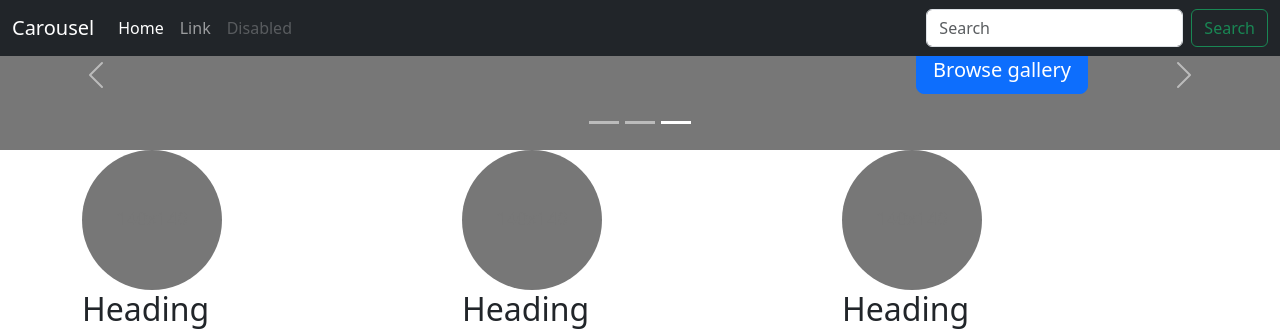
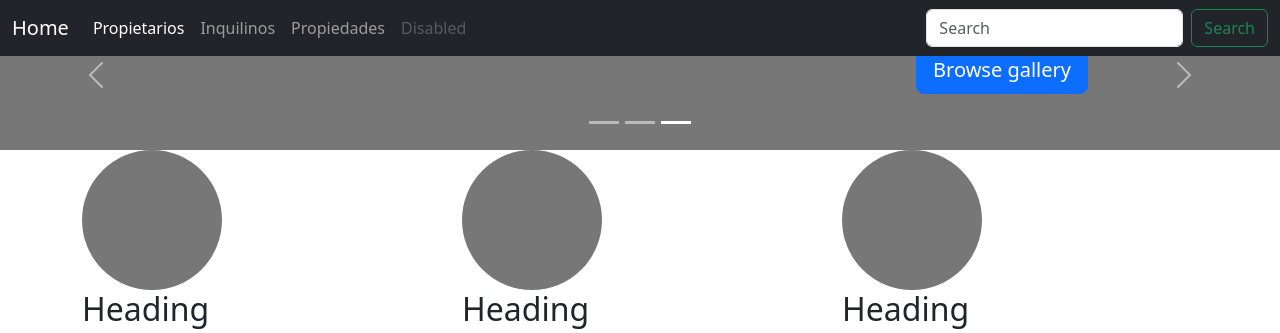
Before and after one commit to antolisano/ProyectoFinalTolisano-Pascaretta, a Django app: page /AppProyectoFinalTolisanoPascaretta/ in a window 1280 px wide. Shown: the top 333 px of the page. Run offline with Django 4.2, Linux system fonts and the light colour scheme; some libraries are stand-ins or nearby versions.

Commit message:
modificacion de enlaces desde la pagina inmobiliaria.html

```diff
--- a/AppProyectoFinalTolisanoPascaretta/forms.py
+++ b/AppProyectoFinalTolisanoPascaretta/forms.py
@@ -5,6 +5,6 @@ from django import forms
 
 class form_Propietarios(forms.Form):
     nombreyapellido = forms.CharField(max_length=30)
-    dni = forms.CharField(max_length=30)
-    telefono = forms.CharField(max_length=30)
+    dni = forms.IntegerField()
+    telefono = forms.CharField()
     email = forms.EmailField()
--- a/AppProyectoFinalTolisanoPascaretta/models.py
+++ b/AppProyectoFinalTolisanoPascaretta/models.py
@@ -1,3 +1,4 @@
+from unittest.util import _MAX_LENGTH
 from django.db import models
 
 # Create your models here.
--- a/AppProyectoFinalTolisanoPascaretta/template/Inmobiliaria.html
+++ b/AppProyectoFinalTolisanoPascaretta/template/Inmobiliaria.html
@@ -89,17 +89,20 @@
 <header>
   <nav class="navbar navbar-expand-md navbar-dark fixed-top bg-dark">
     <div class="container-fluid">
-      <a class="navbar-brand" href="https://getbootstrap.com/docs/5.2/examples/carousel/#">Carousel</a>
+      <a class="navbar-brand" href="AppProyectoFinalTolisanoPascaretta/Inmobiliaria/">Home</a>
       <button class="navbar-toggler" type="button" data-bs-toggle="collapse" data-bs-target="#navbarCollapse" aria-controls="navbarCollapse" aria-expanded="false" aria-label="Toggle navigation">
         <span class="navbar-toggler-icon"></span>
       </button>
       <div class="collapse navbar-collapse" id="navbarCollapse">
         <ul class="navbar-nav me-auto mb-2 mb-md-0">
           <li class="nav-item">
-            <a class="nav-link active" aria-current="page" href="https://getbootstrap.com/docs/5.2/examples/carousel/#">Home</a>
+            <a class="nav-link active" aria-current="page" href="/AppProyectoFinalTolisanoPascaretta/Propietarios/">Propietarios</a>
           </li>
           <li class="nav-item">
-            <a class="nav-link" href="https://getbootstrap.com/docs/5.2/examples/carousel/#">Link</a>
+            <a class="nav-link" href="/AppProyectoFinalTolisanoPascaretta/Inquilinos/">Inquilinos</a>
+          </li>
+          <li class="nav-item">
+            <a class="nav-link" href="/AppProyectoFinalTolisanoPascaretta/Propiedades/">Propiedades</a>
           </li>
           <li class="nav-item">
             <a class="nav-link disabled">Disabled</a>
--- a/AppProyectoFinalTolisanoPascaretta/template/Propietarios.html
+++ b/AppProyectoFinalTolisanoPascaretta/template/Propietarios.html
@@ -1,4 +1,3 @@
-{% extends "Inmobiliaria.html" %}
 
 {% load static %}
 
@@ -6,7 +5,7 @@
     <p>Listado de Propietarios</p>
     <div class="contenidoPropietarios">
         <form class="formDataPropietarios" action="/AppProyectoFinalTolisanoPascaretta/Propietarios/" method="POST"> {% csrf_token %}
-            <input type="text" name="nombreyapellido" placeholder="nombreyapellido">
+            <input type="text" name="nombrecompleto" placeholder="nombrecompleto">
             <input type="number" dni="dni" placeholder="dni">
             <input type="number" telephone="telefono" placeholder="telefono">
             <input type="email" name="email" placeholder="email">
--- a/AppProyectoFinalTolisanoPascaretta/urls.py
+++ b/AppProyectoFinalTolisanoPascaretta/urls.py
@@ -5,10 +5,11 @@ from AppProyectoFinalTolisanoPascaretta.views import *
 
 
 urlpatterns = [
-    path('', Inmobiliaria),
-    path('Inmobiliaria/', Inmobiliaria),
-    path('Inquilinos/', Inquilinos),
-    path('Propiedades/', Propiedades),
-    path('Propietarios/', Propietarios),
-    path('buscar_Propietarios/', buscar_Propietarios),
+    path('',Inmobiliaria),
+    path('Inmobiliaria/',Inmobiliaria),
+    path('Inquilinos/',Inquilinos),
+    path('Propiedades/',Propiedades),
+    path('Propietarios/',Propietarios),
+    path('buscar_Propietarios/',buscar_Propietarios),
+    path('api_Propietarios/',api_Propietarios),
 ]
--- a/AppProyectoFinalTolisanoPascaretta/views.py
+++ b/AppProyectoFinalTolisanoPascaretta/views.py
@@ -11,7 +11,7 @@ def Inmobiliaria (request):
 
 def Propietarios (request):
     if request.method == "POST":
-        propietario = Propietario (nombrecompleto = request.POST["nombrecompleto"], dni = request.POST["dni"], telefono = request.POST["telefono"], email = request.POST["email"])
+        propietario = Propietario(nombrecompleto = request.POST["nombrecompleto"], dni = request.POST["dni"], telefono = request.POST["telefono"], email = request.POST["email"])
         propietario.save()
         return render(request, "Inmobiliaria.html")
     return render (request, "Propietarios.html")
@@ -23,6 +23,18 @@ def buscar_Propietarios (request):
     else:
         respuesta = 'Propietario Inexistente'
     return HttpResponse (respuesta)
+
+def api_Propietarios(request):
+    if request.method == "POST":
+        formulario = form_Propietarios(request.POST)
+        if formulario.is_valid():
+            informacion = formulario.cleaned_data
+            propietario = Propietario( nombrecompleto = informacion['nombrecompleto'],dni = informacion['dni'], email = informacion['email'], telefono = informacion['telefono'])
+            propietario.save()
+            return render(request, "api_Propietarios.html")
+    else:
+        formulario = form_Propietarios()
+    return render(request, "api_Propietarios.html", {"formulario": formulario})
 
 
 def Inquilinos (request):
```
Also changed, not shown: AppProyectoFinalTolisanoPascaretta/template/api_propietarios.html (added, +21 -0 lines).
